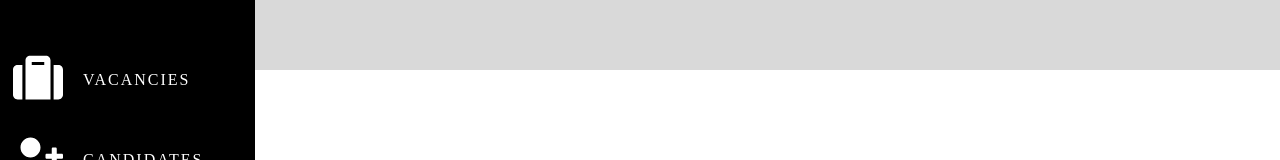
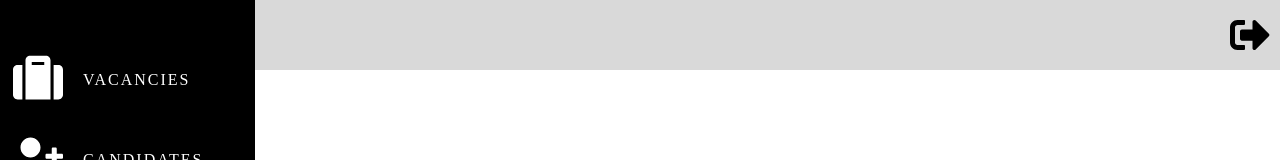
Before and after one commit to AlmeidaIgorCarlos/uSoftware-bayer-front, a Vue app: page /user in a window 1280 px wide. Shown: the top 160 px of the page. Built offline with nearby package versions, Linux system fonts and the light colour scheme.

Commit message:
signout button

```diff
--- a/src/App.vue
+++ b/src/App.vue
@@ -9,4 +9,5 @@ body {
   margin: 0px !important;
   padding: 0px !important;
 }
+
 </style>
--- a/src/components/content-bar.vue
+++ b/src/components/content-bar.vue
@@ -1,13 +1,28 @@
 <template>
-  <div :style="{height: this.height, 'background-color': this.color }" id="content-bar"></div>
+  <div :style="{height: this.height, 'background-color': this.color }" id="content-bar">
+    <img src="../assets/sign_out_icon.svg" class="pointer" @click="signOut" />
+  </div>
 </template>
 
 <script>
+import { mapState } from "vuex";
+import router from "../router/index";
+import { setLocalStorageItem } from "../services/local-storage.service";
+
 export default {
   props: {
     height: String,
     color: String,
     applyMargin: Boolean
+  },
+  computed: { ...mapState(["currentUser"]) },
+  methods: {
+    signOut: () => {
+      setLocalStorageItem('signin', {})
+      router.push("/", () => {
+        router.go(0);
+      });
+    }
   }
 };
 </script>
@@ -16,11 +31,23 @@ export default {
 #content-bar {
   position: relative;
   left: 0px;
-  z-index: -1;
 
   width: 100%;
   height: 70px;
 
   background-color: rgba($color: #d9d9d9, $alpha: 1);
 }
+
+#content-bar > img {
+  width: 40px;
+  position: absolute;
+
+  right: 10px;
+  top: 15px;
+}
+
+.pointer {
+  cursor: pointer;
+  outline: none;
+}
 </style>
--- a/src/views/user.vue
+++ b/src/views/user.vue
@@ -53,6 +53,5 @@ export default {
   margin-top: 0px;
   width:100%;
   background-color:white;
-  z-index: -2;
 }
 </style>
```
Also changed, not shown: src/assets/sign_out_icon.svg (added).
